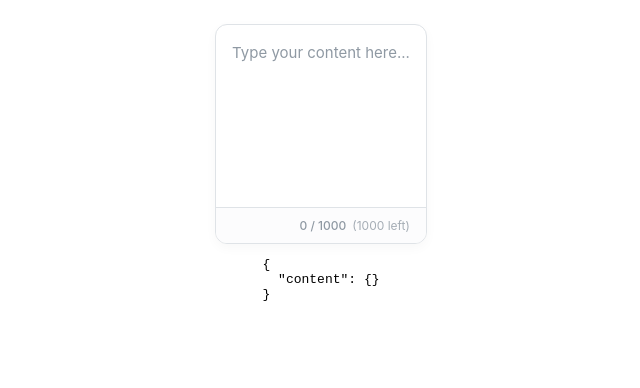
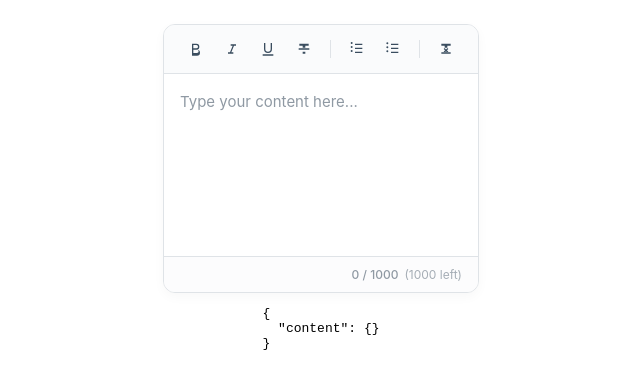
Before and after one commit to asadhmeed2/rich-text-editor, an Angular app: page / in a window 1280 px wide. Shown: the top 388 px of the page, without its empty margins (319-959 px from the left). Built offline with nearby package versions, Linux system fonts and the light colour scheme.

Commit message:
feat: implement EditorInput component with contenteditable functionality and reactive configuration

```diff
--- a/src/app/modules/editor/input/components/editor-input/editor-input.component.html
+++ b/src/app/modules/editor/input/components/editor-input/editor-input.component.html
@@ -2,6 +2,77 @@
      [class.focused]="editorService.state().isFocused"
      [class.limit-reached]="editorService.isLimitReached()"
      [class.readonly]="editorService.config().readOnly">
+
+  @if (!editorService.config().readOnly) {
+    <div class="editor-toolbar">
+      <!-- Bold -->
+      <button class="toolbar-btn"
+              title="Bold"
+              (mousedown)="$event.preventDefault(); formatDoc('bold')">
+        <svg viewBox="0 0 24 24" width="16" height="16">
+          <path d="M8 11h4.5a2.5 2.5 0 1 0 0-5H8v5Zm0 7h5.5a2.5 2.5 0 1 0 0-5H8v5ZM6 4h6.5a4.5 4.5 0 0 1 0 9H6V4Zm0 9h7.5a4.5 4.5 0 0 1 0 9H6v-9Z" fill="currentColor"/>
+        </svg>
+      </button>
+
+      <!-- Italic -->
+      <button class="toolbar-btn"
+              title="Italic"
+              (mousedown)="$event.preventDefault(); formatDoc('italic')">
+        <svg viewBox="0 0 24 24" width="16" height="16">
+          <path d="M10 5h8v2h-3l-3.99 10H14v2H6v-2h3l3.99-10H10V5Z" fill="currentColor"/>
+        </svg>
+      </button>
+
+      <!-- Underline -->
+      <button class="toolbar-btn"
+              title="Underline"
+              (mousedown)="$event.preventDefault(); formatDoc('underline')">
+        <svg viewBox="0 0 24 24" width="16" height="16">
+          <path d="M8 3v9a4 4 0 1 0 8 0V3h2v9a6 6 0 1 1-12 0V3h2ZM4 20h16v2H4v-2Z" fill="currentColor"/>
+        </svg>
+      </button>
+
+      <!-- Strikethrough -->
+      <button class="toolbar-btn"
+              title="Strikethrough"
+              (mousedown)="$event.preventDefault(); formatDoc('strikeThrough')">
+        <svg viewBox="0 0 24 24" width="16" height="16">
+          <path d="M10 19h4v-3h-4v3ZM5 4h14v3h-5v3h-4V7H5V4Zm-1 7h16v2H4v-2Z" fill="currentColor"/>
+        </svg>
+      </button>
+
+      <div class="toolbar-separator"></div>
+
+      <!-- Unordered List -->
+      <button class="toolbar-btn"
+              title="Bullet List"
+              (mousedown)="$event.preventDefault(); formatDoc('insertUnorderedList')">
+        <svg viewBox="0 0 24 24" width="16" height="16">
+          <path d="M4 10.5a1.5 1.5 0 1 1 0-3 1.5 1.5 0 0 1 0 3Zm0 6a1.5 1.5 0 1 1 0-3 1.5 1.5 0 0 1 0 3Zm0-12a1.5 1.5 0 1 1 0-3 1.5 1.5 0 0 1 0 3ZM9 4h11v2H9V4Zm0 6h11v2H9v-2Zm0 6h11v2H9v-2Z" fill="currentColor"/>
+        </svg>
+      </button>
+
+      <!-- Ordered List -->
+      <button class="toolbar-btn"
+              title="Numbered List"
+              (mousedown)="$event.preventDefault(); formatDoc('insertOrderedList')">
+        <svg viewBox="0 0 24 24" width="16" height="16">
+          <path d="M2 3.5a1.5 1.5 0 1 1 3 0 1.5 1.5 0 0 1-3 0Zm0 6a1.5 1.5 0 1 1 3 0 1.5 1.5 0 0 1-3 0Zm0 6a1.5 1.5 0 1 1 3 0 1.5 1.5 0 0 1-3 0ZM9 4h11v2H9V4Zm0 6h11v2H9v-2Zm0 6h11v2H9v-2Z" fill="currentColor"/>
+        </svg>
+      </button>
+
+      <div class="toolbar-separator"></div>
+
+      <!-- Clear Formatting -->
+      <button class="toolbar-btn"
+              title="Clear Formatting"
+              (mousedown)="$event.preventDefault(); formatDoc('removeFormat')">
+        <svg viewBox="0 0 24 24" width="16" height="16">
+          <path d="M14.12 10.47 12 12.59l-2.12-2.12-1.41 1.41L10.59 14l-2.12 2.12 1.41 1.41L12 15.41l2.12 2.12 1.41-1.41L13.41 14l2.12-2.12-1.41-1.41ZM5 4h14v3h-5v3h-4V7H5V4Zm0 13h14v2H5v-2Z" fill="currentColor"/>
+        </svg>
+      </button>
+    </div>
+  }
 
   <div #editableArea
        class="editor-textarea"
--- a/src/app/modules/editor/input/components/editor-input/editor-input.component.scss
+++ b/src/app/modules/editor/input/components/editor-input/editor-input.component.scss
@@ -53,6 +53,48 @@ $readonly-bg: hsl(210, 14%, 96%);
       color: $text-muted;
     }
   }
+}
+
+.editor-toolbar {
+  display: flex;
+  align-items: center;
+  flex-wrap: wrap;
+  gap: 4px;
+  padding: 8px 16px;
+  background-color: lighten($bg-color, 0.5%);
+  border-bottom: 1px solid $border-color;
+  user-select: none;
+}
+
+.toolbar-btn {
+  display: inline-flex;
+  align-items: center;
+  justify-content: center;
+  width: 32px;
+  height: 32px;
+  border-radius: 8px;
+  border: none;
+  background: transparent;
+  color: hsl(210, 24%, 30%);
+  cursor: pointer;
+  transition: all 0.2s cubic-bezier(0.4, 0, 0.2, 1);
+
+  &:hover {
+    background-color: rgba($primary-color, 0.08);
+    color: $primary-color;
+  }
+
+  &:active {
+    transform: scale(0.95);
+    background-color: rgba($primary-color, 0.15);
+  }
+}
+
+.toolbar-separator {
+  width: 1px;
+  height: 18px;
+  background-color: $border-color;
+  margin: 0 6px;
 }
 
 .editor-textarea {
--- a/src/app/modules/editor/input/components/editor-input/editor-input.component.ts
+++ b/src/app/modules/editor/input/components/editor-input/editor-input.component.ts
@@ -210,6 +210,26 @@ export class EditorInputComponent implements OnInit, ControlValueAccessor {
     this.editorService.updateConfig({ readOnly: isDisabled });
   }
 
+  // Execute standard formatting commands on document selection
+  formatDoc(command: string, value: string = ''): void {
+    if (this.readOnly()) return;
+
+    document.execCommand(command, false, value);
+
+    // Keep state and listeners in sync
+    const element = this.editableArea();
+    if (element) {
+      const nativeEl = element as any;
+      const domEl = nativeEl.nativeElement || nativeEl;
+
+      const html = domEl.innerHTML;
+      const text = domEl.innerText || domEl.textContent || '';
+
+      this.editorService.updateContent(html, text);
+      this.onChange(this.editorService.outputValue());
+    }
+  }
+
   // Helper method to set content programmatically
   setContent(html: string): void {
     const element = this.editableArea();
```
